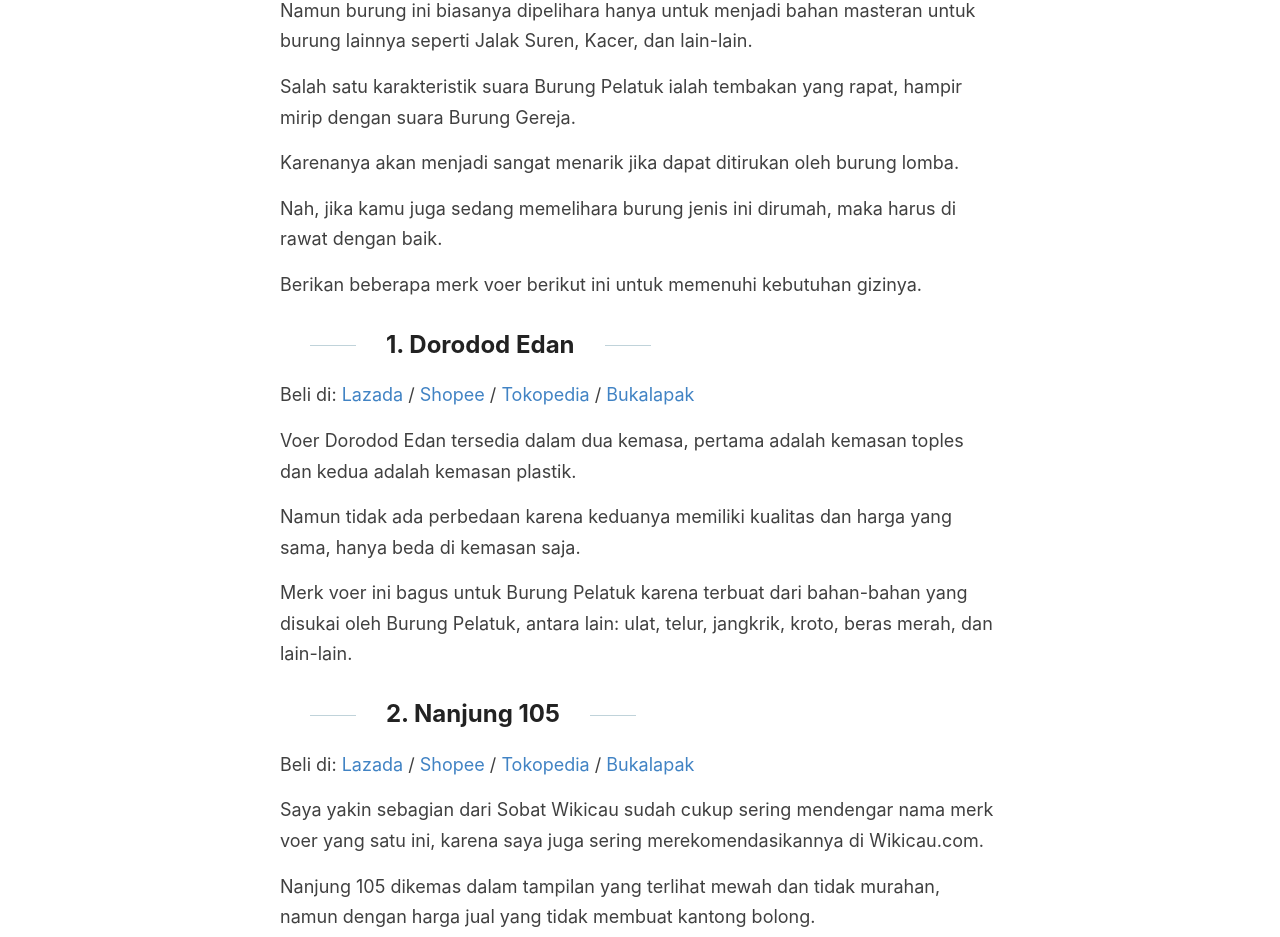
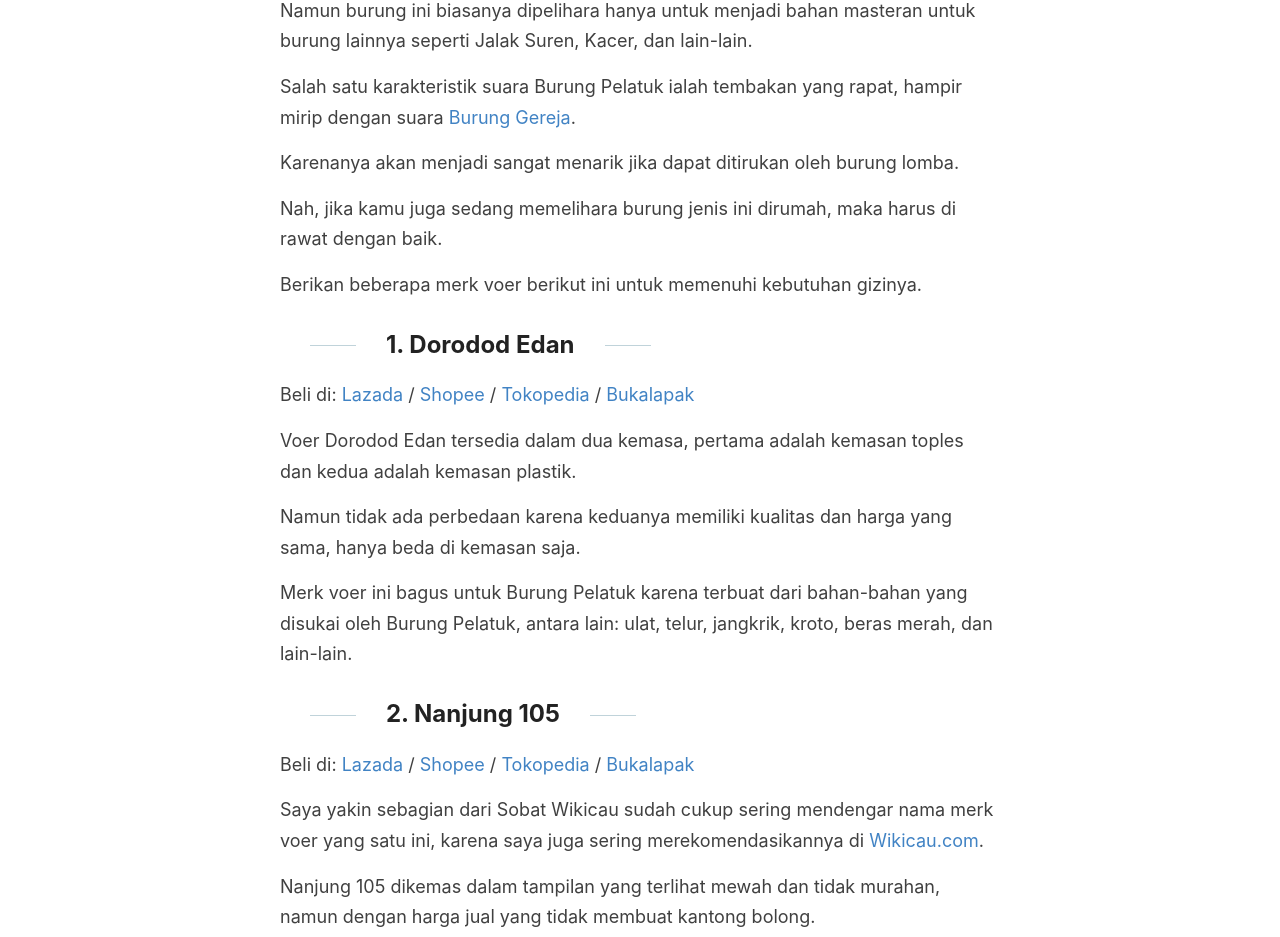
Before and after one commit to wikicau/wikicau.github.io, a Jekyll site: the page built from _posts/2021-01-16-merk-voer-untuk-burung-pelatuk.md, in a window 1280 px wide and 1400 px high. Shown: the part 369-1306 px from the top of the window. Built offline with Jekyll 4.4.1, drawn with Linux system fonts in a browser that asks for light colours; part of the change alters nothing that is shown; some of the changed text lies outside the part shown.

```diff
--- a/_posts/2021-01-16-merk-voer-untuk-burung-pelatuk.md
+++ b/_posts/2021-01-16-merk-voer-untuk-burung-pelatuk.md
@@ -8,7 +8,7 @@ Pelatuk sejatinya bukanlah burung kicau yang lazim dipelihara dan dilombakan ole
 
 Namun burung ini biasanya dipelihara hanya untuk menjadi bahan masteran untuk burung lainnya seperti Jalak Suren, Kacer, dan lain-lain.
 
-Salah satu karakteristik suara Burung Pelatuk ialah tembakan yang rapat, hampir mirip dengan suara Burung Gereja.
+Salah satu karakteristik suara Burung Pelatuk ialah tembakan yang rapat, hampir mirip dengan suara [Burung Gereja](https://wikicau.com/suara-burung-gereja/).
 
 Karenanya akan menjadi sangat menarik jika dapat ditirukan oleh burung lomba.
 
@@ -30,7 +30,7 @@ Merk voer ini bagus untuk Burung Pelatuk karena terbuat dari bahan-bahan yang di
 
 Beli di: [Lazada](https://www.lazada.co.id/catalog/?q=Nanjung+105&_keyori=ss&from=input&spm=a2o4j.searchlist.search.go.795c5c22tkrHyG) / [Shopee](https://shopee.co.id/search?keyword=nanjung%20105) / [Tokopedia](https://www.tokopedia.com/search?st=product&q=Nanjung%20105&navsource=home,home) / [Bukalapak](https://www.bukalapak.com/products?search%5Bkeywords%5D=Nanjung%20105)
 
-Saya yakin sebagian dari Sobat Wikicau sudah cukup sering mendengar nama merk voer yang satu ini, karena saya juga sering merekomendasikannya di Wikicau.com.
+Saya yakin sebagian dari Sobat Wikicau sudah cukup sering mendengar nama merk voer yang satu ini, karena saya juga sering merekomendasikannya di [Wikicau.com](https://wikicau.com/).
 
 Nanjung 105 dikemas dalam tampilan yang terlihat mewah dan tidak murahan, namun dengan harga jual yang tidak membuat kantong bolong.
 
@@ -48,7 +48,7 @@ Namun kurang lebih ketiganya memiliki khasiat yang sama, yaitu untuk memenuhi ke
 
 Untuk menentukan varian mana yang disukai oleh Burung Pelatuk milik kamu, tidak ada salahnya untuk membeli ketiga varian tersebut kemudian coba berikan pada Pelatuk.
 
-Lalu lihat mana yang sekiranya paling disukai oleh pelatuk kamu.
+Lalu lihat mana yang sekiranya paling disukai oleh Pelatuk kamu.
 
 ## 4. Gold Coin Crumble
 
```
